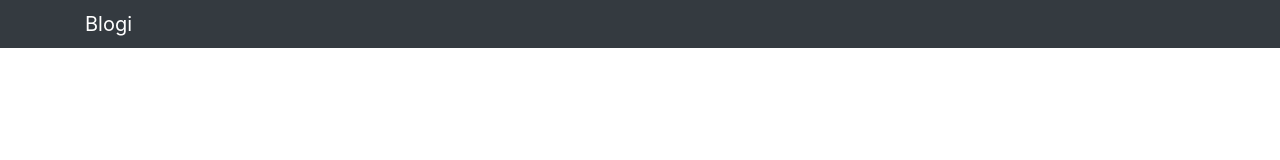
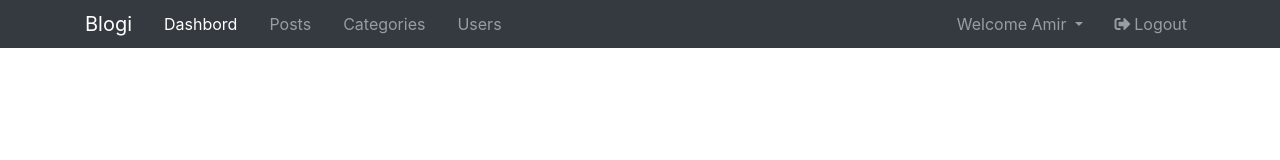
Before and after one commit to amirmo76/blogi, a plain HTML site: page index.html in a window 1280 px wide. Drawn offline with nearby package versions, Linux system fonts and the light colour scheme.

Commit message:
navbar complete

```diff
--- a/index.html
+++ b/index.html
@@ -7,6 +7,8 @@
 
         <!-- Bootstrap CSS -->
         <link rel="stylesheet" href="https://stackpath.bootstrapcdn.com/bootstrap/4.1.0/css/bootstrap.min.css" integrity="sha384-9gVQ4dYFwwWSjIDZnLEWnxCjeSWFphJiwGPXr1jddIhOegiu1FwO5qRGvFXOdJZ4" crossorigin="anonymous">
+        <link rel="stylesheet" href="https://use.fontawesome.com/releases/v5.0.13/css/all.css" integrity="sha384-DNOHZ68U8hZfKXOrtjWvjxusGo9WQnrNx2sqG0tfsghAvtVlRW3tvkXWZh58N9jp" crossorigin="anonymous">
+
 
         <title>Blogi Admin Area</title>
     </head>
@@ -19,7 +21,37 @@
                 </button>
                 <div class="collapse navbar-collapse" id="collapsable">
                     <ul class="navbar-nav">
-                        <li class="nav-item px-2"></li>
+                        <li class="nav-item px-2">
+                            <a href="index.html" class="nav-link active">Dashbord</a>
+                        </li>
+                        <li class="nav-item px-2">
+                            <a href="index.html" class="nav-link">Posts</a>
+                        </li>
+                        <li class="nav-item px-2">
+                            <a href="index.html" class="nav-link">Categories</a>
+                        </li>
+                        <li class="nav-item px-2">
+                            <a href="index.html" class="nav-link">Users</a>
+                        </li>
+                    </ul>
+
+                    <ul class="navbar-nav ml-auto">
+                        <li class="nav-item dropdown mr-3">
+                            <a href="#" class="nav-link dropdown-toggle" data-toggle="dropdown">Welcome <span id="username" class="mr-1">Amir</span></a>
+                            <div class="dropdown-menu">
+                                <a href="profile.html" class="dropdown-item">
+                                    <i class="fa fa-user-circle mr-2"></i>Profile
+                                </a>
+                                <a href="setting.html" class="dropdown-item">
+                                    <i class="fa fa-cog mr-2"></i>Settings
+                                </a>
+                            </div>
+                        </li>
+                        <li class="nav-item">
+                            <a href="#" class="nav-link">
+                                <i class="fa fa-sign-out-alt mr-1"></i>Logout
+                            </a>
+                        </li>
                     </ul>
                 </div>
             </div>
```
